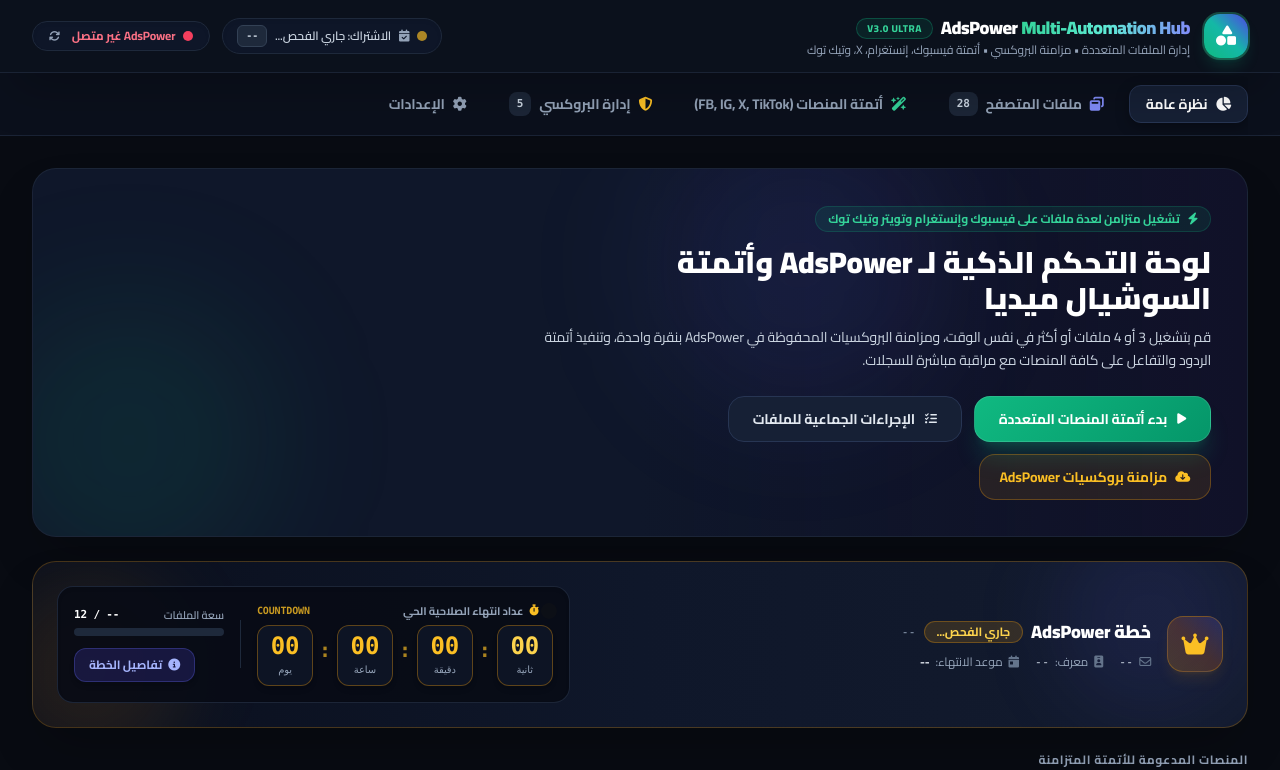
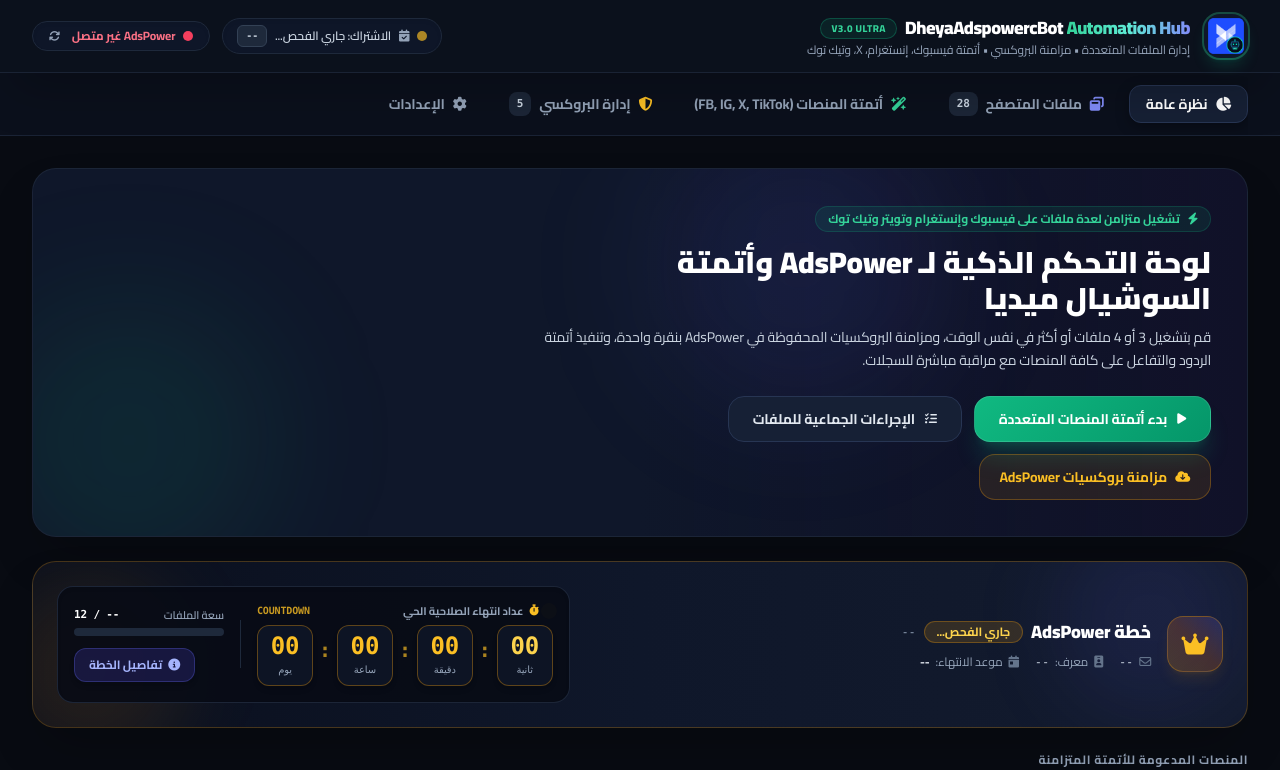
Before and after one commit to DheyaAlqaderi/dheyaadspower, a Flask app: page / in a window 1280 px wide. Shown: the top 770 px of the page. Run offline with Flask 3, Linux system fonts and the light colour scheme; data that the repository does not hold is empty; some libraries are stand-ins or nearby versions.

Commit message:
feat: rename project to DheyaAdspowercBot and add desktop launcher with custom app icon

```diff
--- a/templates/index.html
+++ b/templates/index.html
@@ -3,7 +3,8 @@
 <head>
     <meta charset="UTF-8">
     <meta name="viewport" content="width=device-width, initial-scale=1.0">
-    <title>لوحة تحكم AdsPower وأتمتة المنصات المتعددة | Pro Hub</title>
+    <title>DheyaAdspowercBot | لوحة تحكم AdsPower وأتمتة المنصات المتعددة</title>
+    <link rel="icon" type="image/png" href="/static/img/dheya_adspower_bot.png">
     <!-- Google Fonts: Cairo & JetBrains Mono -->
     <link rel="preconnect" href="https://fonts.googleapis.com">
     <link rel="preconnect" href="https://fonts.gstatic.com" crossorigin>
@@ -23,12 +24,12 @@
 
             <!-- Brand Logo -->
             <div class="flex items-center gap-3.5">
-                <div class="w-11 h-11 rounded-2xl bg-gradient-to-tr from-emerald-500 via-teal-500 to-indigo-600 flex items-center justify-center shadow-lg shadow-emerald-500/20 ring-2 ring-emerald-400/30">
-                    <i class="fa-solid fa-shapes text-white text-xl"></i>
+                <div class="w-11 h-11 rounded-2xl overflow-hidden shadow-lg shadow-emerald-500/20 ring-2 ring-emerald-400/30 flex items-center justify-center bg-slate-900">
+                    <img src="/static/img/dheya_adspower_bot.png" alt="DheyaAdspowercBot" class="w-full h-full object-cover">
                 </div>
                 <div>
                     <div class="flex items-center gap-2">
-                        <h1 class="text-lg font-black tracking-tight text-white">AdsPower <span class="bg-gradient-to-r from-emerald-400 via-teal-300 to-indigo-400 bg-clip-text text-transparent">Multi-Automation Hub</span></h1>
+                        <h1 class="text-lg font-black tracking-tight text-white">DheyaAdspowercBot <span class="bg-gradient-to-r from-emerald-400 via-teal-300 to-indigo-400 bg-clip-text text-transparent">Automation Hub</span></h1>
                         <span class="text-[10px] uppercase font-extrabold tracking-wider px-2.5 py-0.5 rounded-full bg-emerald-500/10 text-emerald-400 border border-emerald-500/30">v3.0 ULTRA</span>
                     </div>
                     <p class="text-xs text-slate-400">إدارة الملفات المتعددة • مزامنة البروكسي • أتمتة فيسبوك، إنستغرام، X، وتيك توك</p>
```
Also changed, not shown: README.md, static/img/dheya_adspower_bot.png (added), 4 other files.
